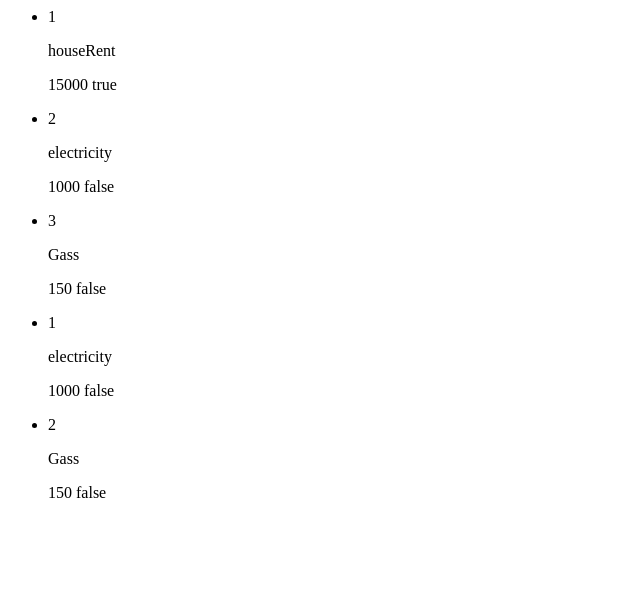
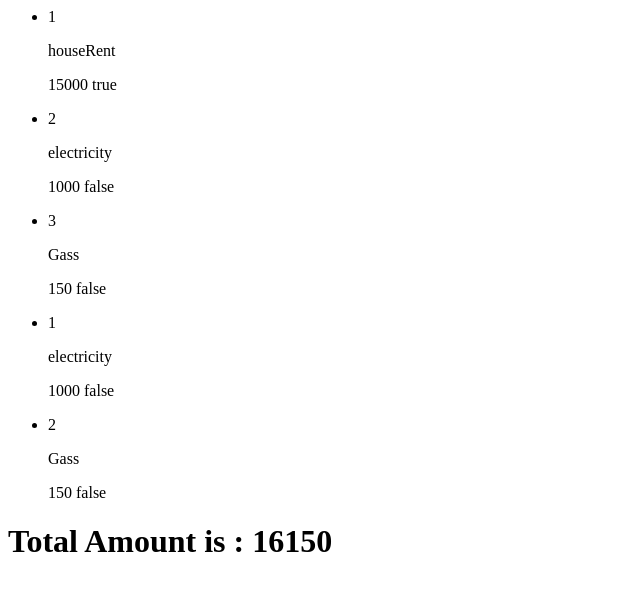
Before and after one commit to MohammadRuhulAmin/vue-tutorial, a plain HTML site: page index.html in a window 1280 px wide. Shown: the whole page, without its empty margins (0-640 px from the left). Drawn offline with Linux system fonts and the light colour scheme.

Commit message:
adding function in computed property

```diff
--- a/index.html
+++ b/index.html
@@ -19,7 +19,7 @@
 				</li>
 			</ul>
 
-
+			<h1>Total Amount is : {{totalAmount}}</h1>
 
 		</div>
 
@@ -41,6 +41,13 @@
 						return this.payments.filter(function(p){
 							return !p.paid;
 						});
+					},
+					totalAmount:function(){
+						var sum = 0;
+						for(var i=0;i<this.payments.length;i++){
+							sum +=this.payments[i].amount;
+						}
+						return sum;
 					}
 				}
 
```
